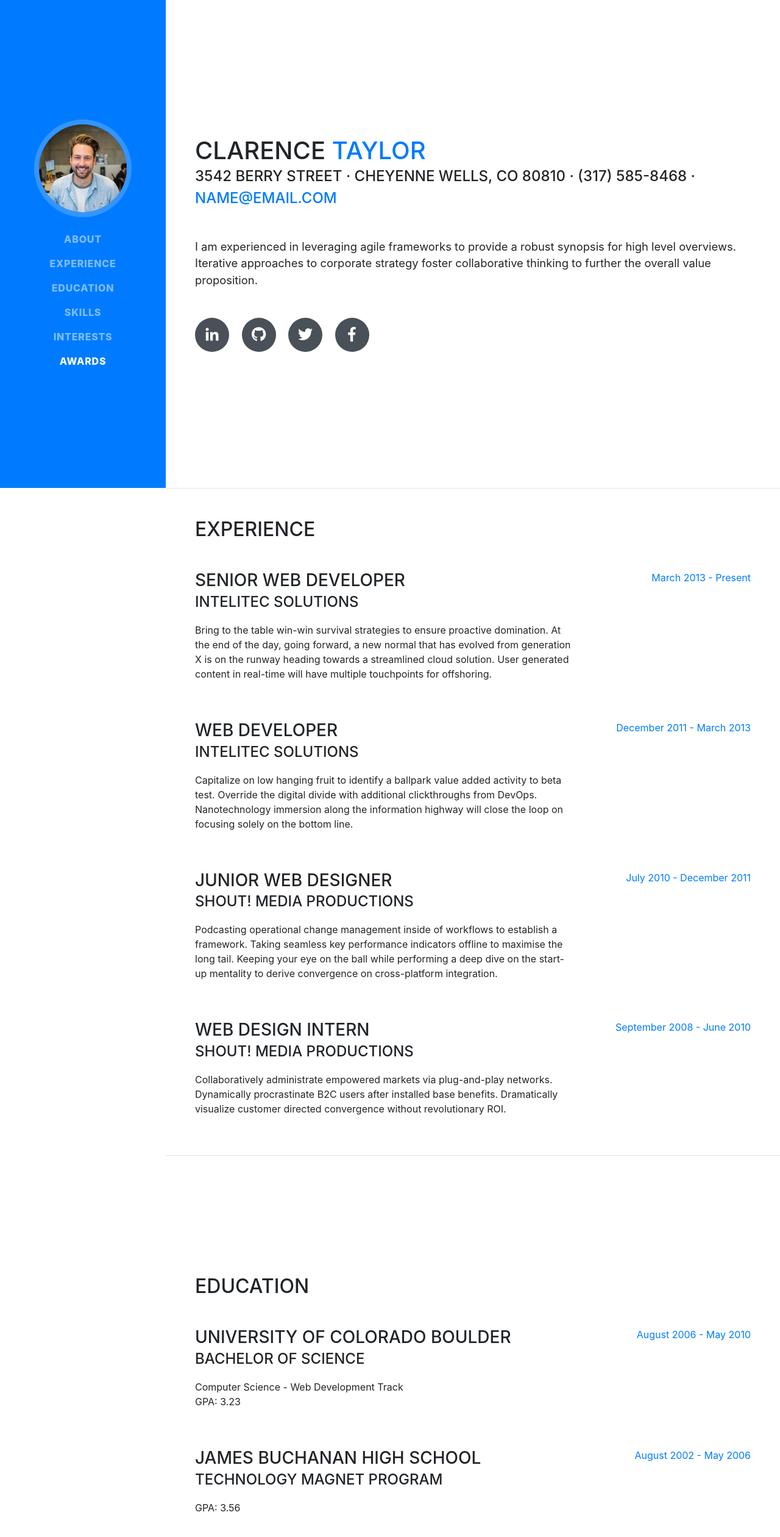
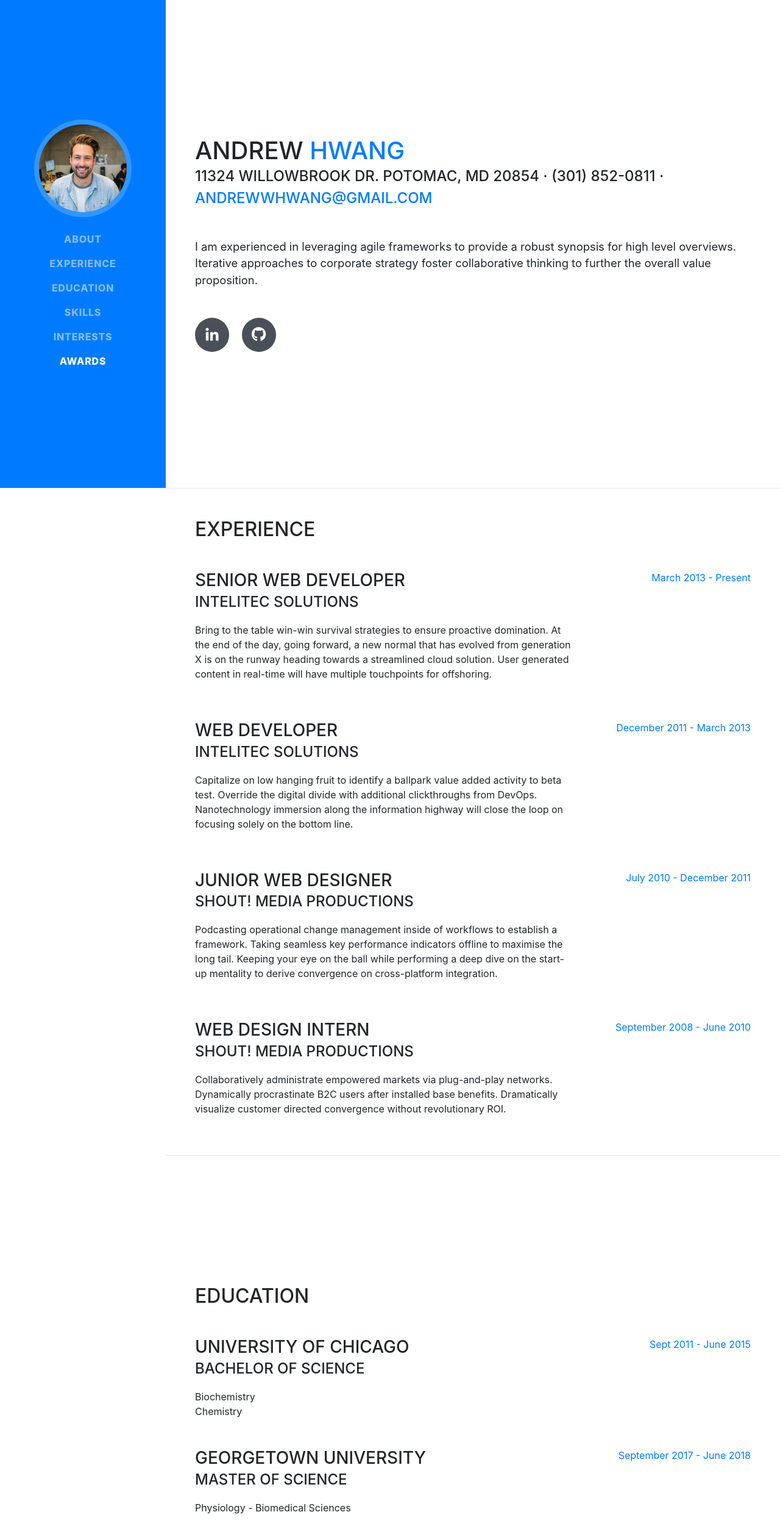
Before and after one commit to andrewwhwang/andrewwhwang.github.io, a website with bundled scripts: page index.html in a window 1280 px wide. Shown: the top 2520 px of the page at 61% size. Built offline with nearby package versions, Linux system fonts and the light colour scheme; a web font is replaced by a local one.

Commit message:
education

```diff
--- a/index.html
+++ b/index.html
@@ -8,7 +8,7 @@
     <meta name="description" content="">
     <meta name="author" content="">
 
-    <title>Resume - Start Bootstrap Theme</title>
+    <title>Andrew Hwang's Resume!</title>
 
     <!-- Bootstrap core CSS -->
     <link href="vendor/bootstrap/css/bootstrap.min.css" rel="stylesheet">
@@ -27,7 +27,7 @@
 
     <nav class="navbar navbar-expand-lg navbar-dark bg-primary fixed-top" id="sideNav">
       <a class="navbar-brand js-scroll-trigger" href="#page-top">
-        <span class="d-block d-lg-none">Clarence Taylor</span>
+        <span class="d-block d-lg-none">Andrew Hwang</span>
         <span class="d-none d-lg-block">
           <img class="img-fluid img-profile rounded-circle mx-auto mb-2" src="img/profile.jpg" alt="">
         </span>
@@ -63,25 +63,19 @@
 
       <section class="resume-section p-3 p-lg-5 d-flex d-column" id="about">
         <div class="my-auto">
-          <h1 class="mb-0">Clarence
-            <span class="text-primary">Taylor</span>
+          <h1 class="mb-0">Andrew
+            <span class="text-primary">Hwang</span>
           </h1>
-          <div class="subheading mb-5">3542 Berry Street · Cheyenne Wells, CO 80810 · (317) 585-8468 ·
-            <a href="mailto:name@email.com">name@email.com</a>
+          <div class="subheading mb-5">11324 Willowbrook Dr. Potomac, MD 20854 · (301) 852-0811 ·
+            <a href="mailto:andrewwhwang@gmail.com">andrewwhwang@gmail.com</a>
           </div>
           <p class="lead mb-5">I am experienced in leveraging agile frameworks to provide a robust synopsis for high level overviews. Iterative approaches to corporate strategy foster collaborative thinking to further the overall value proposition.</p>
           <div class="social-icons">
-            <a href="#">
+            <a href="www.linkedin.com/in/andrew-hwang-abb780165">
               <i class="fab fa-linkedin-in"></i>
             </a>
-            <a href="#">
+            <a href="https://github.com/andrewwhwang">
               <i class="fab fa-github"></i>
-            </a>
-            <a href="#">
-              <i class="fab fa-twitter"></i>
-            </a>
-            <a href="#">
-              <i class="fab fa-facebook-f"></i>
             </a>
           </div>
         </div>
@@ -149,24 +143,26 @@
 
           <div class="resume-item d-flex flex-column flex-md-row mb-5">
             <div class="resume-content mr-auto">
-              <h3 class="mb-0">University of Colorado Boulder</h3>
+              <h3 class="mb-0">University of Chicago</h3>
               <div class="subheading mb-3">Bachelor of Science</div>
-              <div>Computer Science - Web Development Track</div>
-              <p>GPA: 3.23</p>
+              <div>Biochemistry</div>
+              <div>Chemistry</div>
+              <!-- <p>GPA: 3.23</p> -->
             </div>
             <div class="resume-date text-md-right">
-              <span class="text-primary">August 2006 - May 2010</span>
+              <span class="text-primary">Sept 2011 - June 2015</span>
             </div>
           </div>
 
           <div class="resume-item d-flex flex-column flex-md-row">
             <div class="resume-content mr-auto">
-              <h3 class="mb-0">James Buchanan High School</h3>
-              <div class="subheading mb-3">Technology Magnet Program</div>
-              <p>GPA: 3.56</p>
+              <h3 class="mb-0">Georgetown University</h3>
+              <div class="subheading mb-3">Master of Science</div>
+              <div>Physiology - Biomedical Sciences</div>
+              <!-- <p>GPA: 3.56</p> -->
             </div>
             <div class="resume-date text-md-right">
-              <span class="text-primary">August 2002 - May 2006</span>
+              <span class="text-primary">September 2017 - June 2018</span>
             </div>
           </div>
 
@@ -251,7 +247,7 @@
 
       <section class="resume-section p-3 p-lg-5 d-flex flex-column" id="awards">
         <div class="my-auto">
-          <h2 class="mb-5">Awards &amp; Certifications</h2>
+          <h2 class="mb-5">Projects &amp; Certifications</h2>
           <ul class="fa-ul mb-0">
             <li>
               <i class="fa-li fa fa-trophy text-warning"></i>
```
